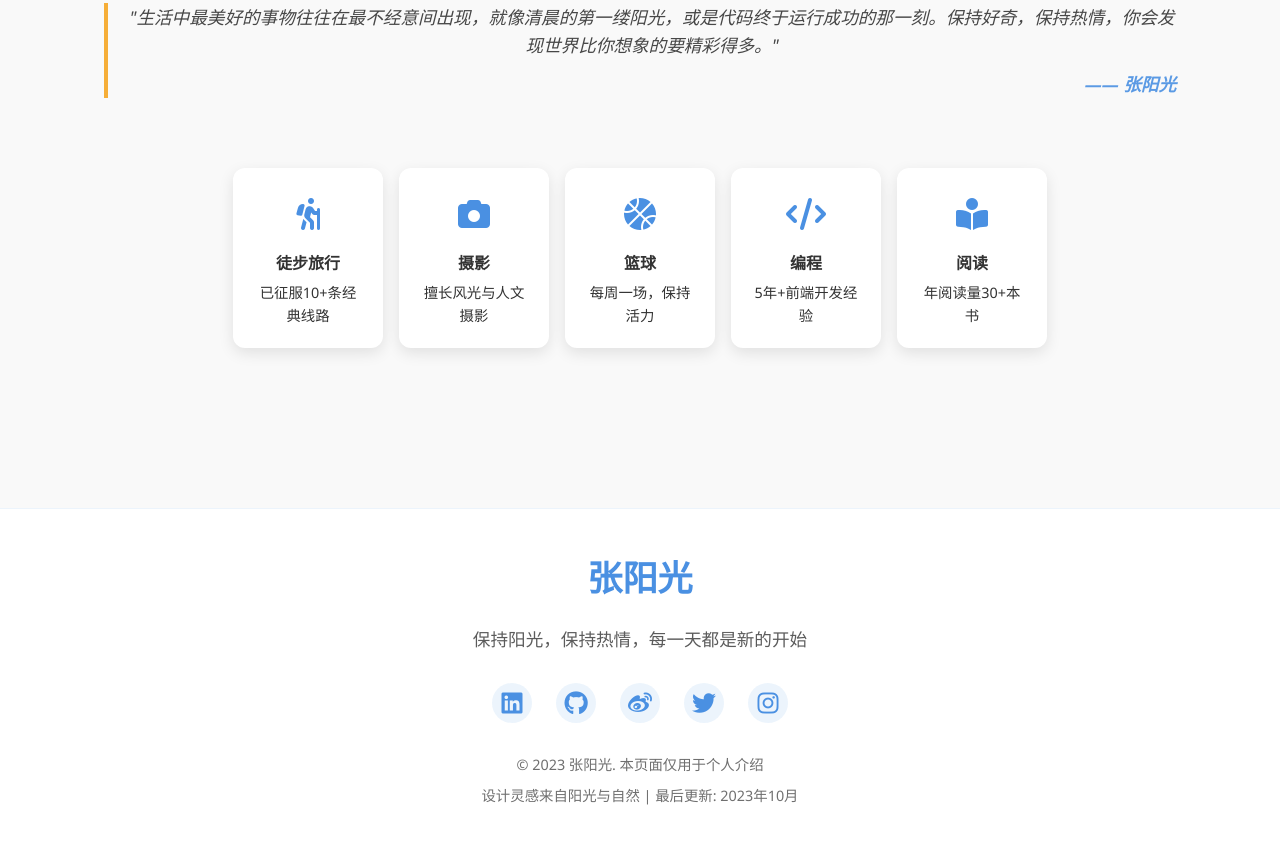
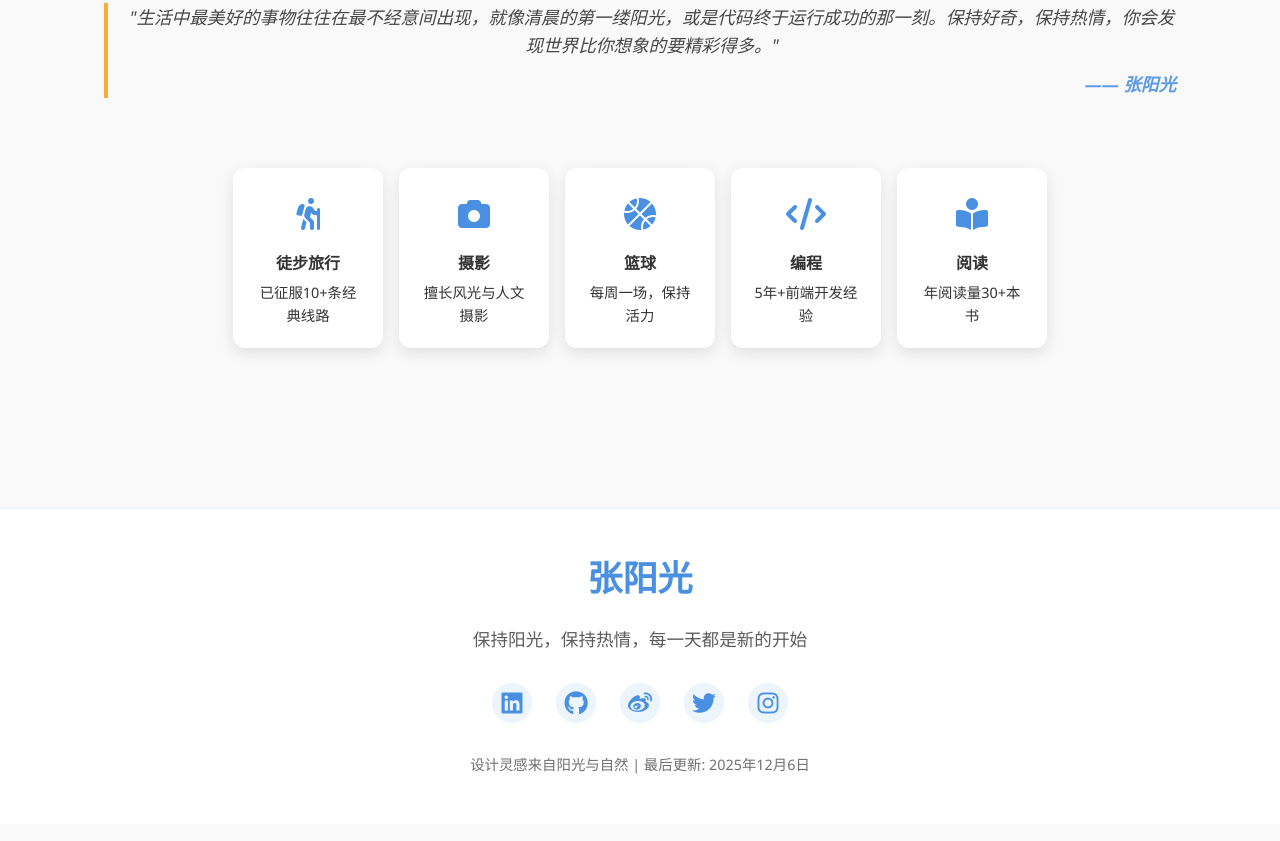
Before and after one commit to LoveSunday7/dingymxy, a plain HTML site: page index.html in a window 1280 px wide. Shown: the part 917-1758 px from the top of the page. Drawn offline with Linux system fonts and the light colour scheme.

Commit message:
修改页脚

```diff
--- a/index.html
+++ b/index.html
@@ -1505,8 +1505,7 @@
                     <a href="#" class="footer-icon"><i class="fab fa-instagram"></i></a>
                 </div>
 
-                <p class="footer-text">© 2023 张阳光. 本页面仅用于个人介绍</p>
-                <p class="footer-text">设计灵感来自阳光与自然 | 最后更新: 2023年10月</p>
+                <p class="footer-text">设计灵感来自阳光与自然 | 最后更新: 2025年12月6日</p>
             </div>
         </div>
     </footer>
```
